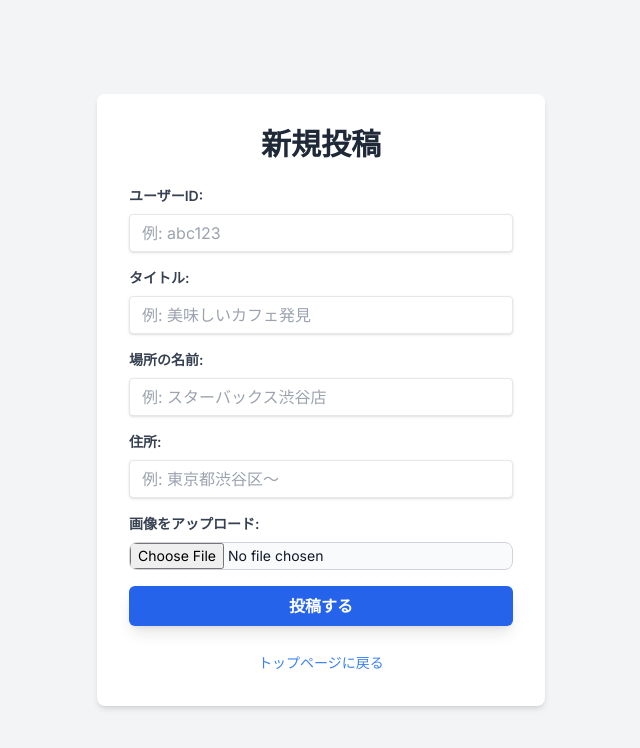
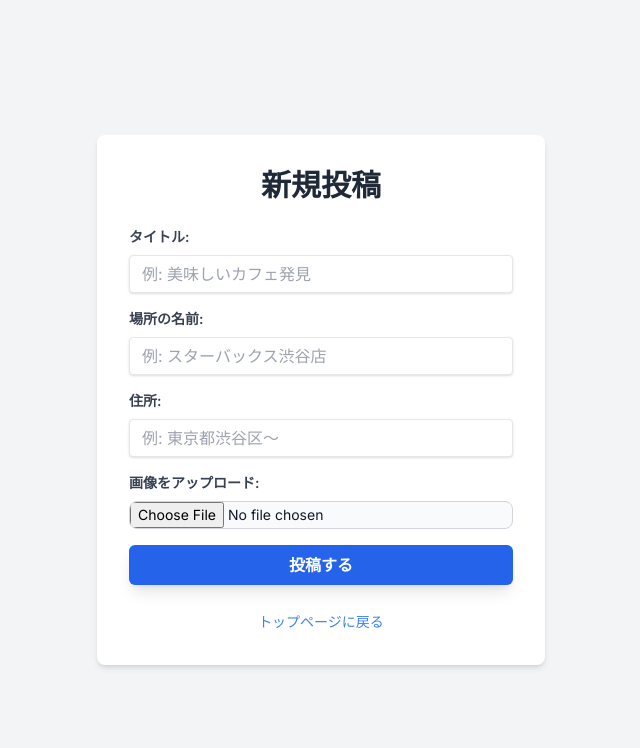
Before and after one commit to kuruneru/place_pop_application, a FastAPI app: page /post in a window 1280 px wide. Shown: the top 748 px of the page, without its empty margins (319-959 px from the left). Run offline with FastAPI, Linux system fonts and the light colour scheme; some libraries are stand-ins or nearby versions.

Commit message:
cloudinary_implementation

```diff
--- a/app.py
+++ b/app.py
@@ -163,7 +163,11 @@ async def post_data(user_id: str = Form(...), title: str = Form(...), place_name
             auto_crop_url, _ = cloudinary_url("bachground", width=500, height=500, crop="auto", gravity="auto")
             print(auto_crop_url)
 
+            #投稿した画像のURLを取得
             file_URL = "https://res.cloudinary.com/djlgesfne/image/upload/" + image_file.filename
+
+            #ユーザーIDを取得
+            user_id = Request.session.get("user_id")
 
             result = conn.execute(
                 text("INSERT INTO posts (id, user_id, title, place_name, address, image_filename) VALUES (:id, :user_id, :title, :place_name, :address, :image_filename)"),
--- a/templates/post.html
+++ b/templates/post.html
@@ -25,12 +25,6 @@
 
         <!-- 投稿フォーム -->
         <form action="/post" method="post" enctype="multipart/form-data" class="space-y-4">
-            <div>
-                <label for="user_id" class="block text-gray-700 text-sm font-bold mb-2">ユーザーID:</label>
-                <input type="text" id="user_id" name="user_id" required
-                    class="shadow appearance-none border rounded w-full py-2 px-3 text-gray-700 leading-tight focus:outline-none focus:shadow-outline"
-                    placeholder="例: abc123">
-            </div>
             <div>
                 <label for="title" class="block text-gray-700 text-sm font-bold mb-2">タイトル:</label>
                 <input type="text" id="title" name="title" required
```
